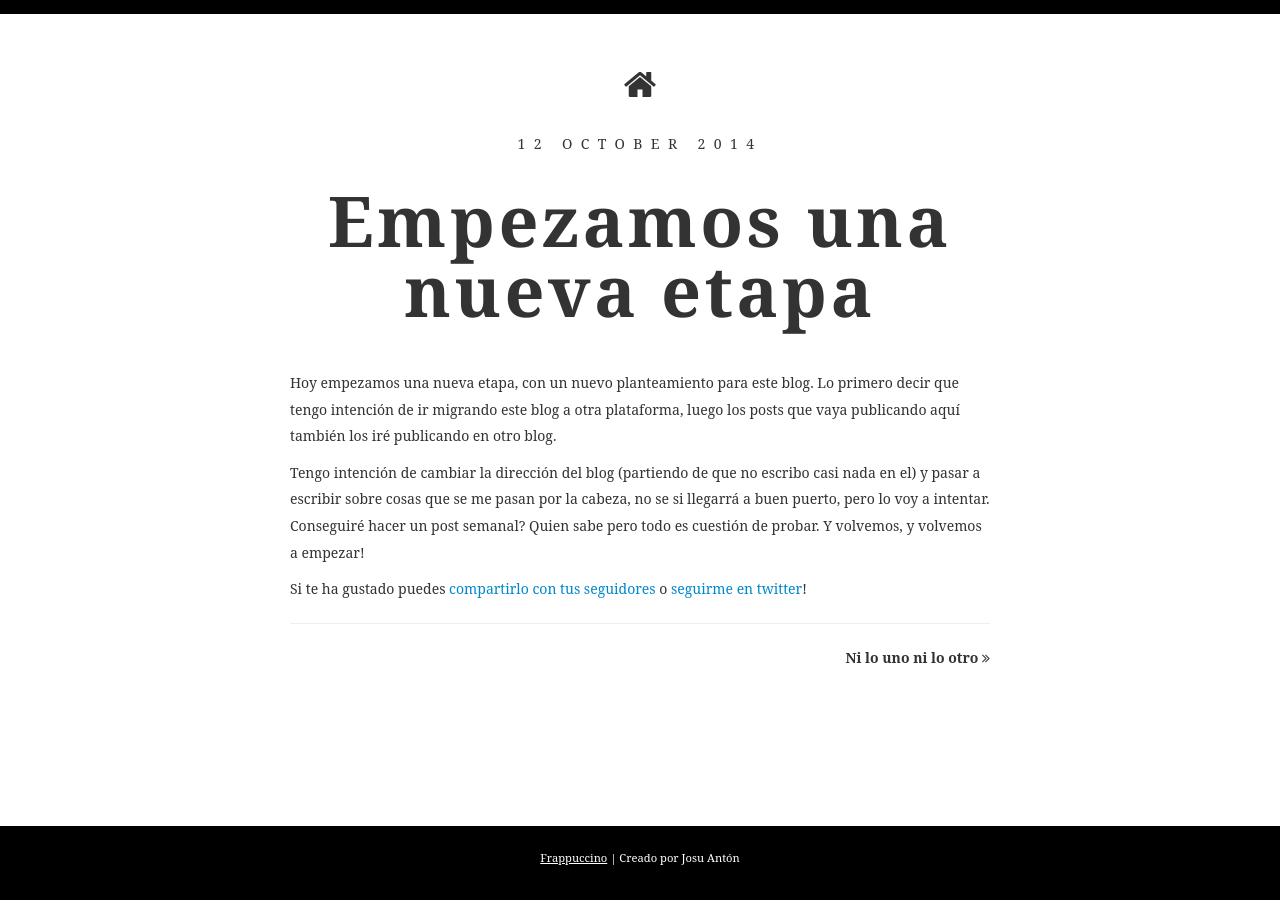
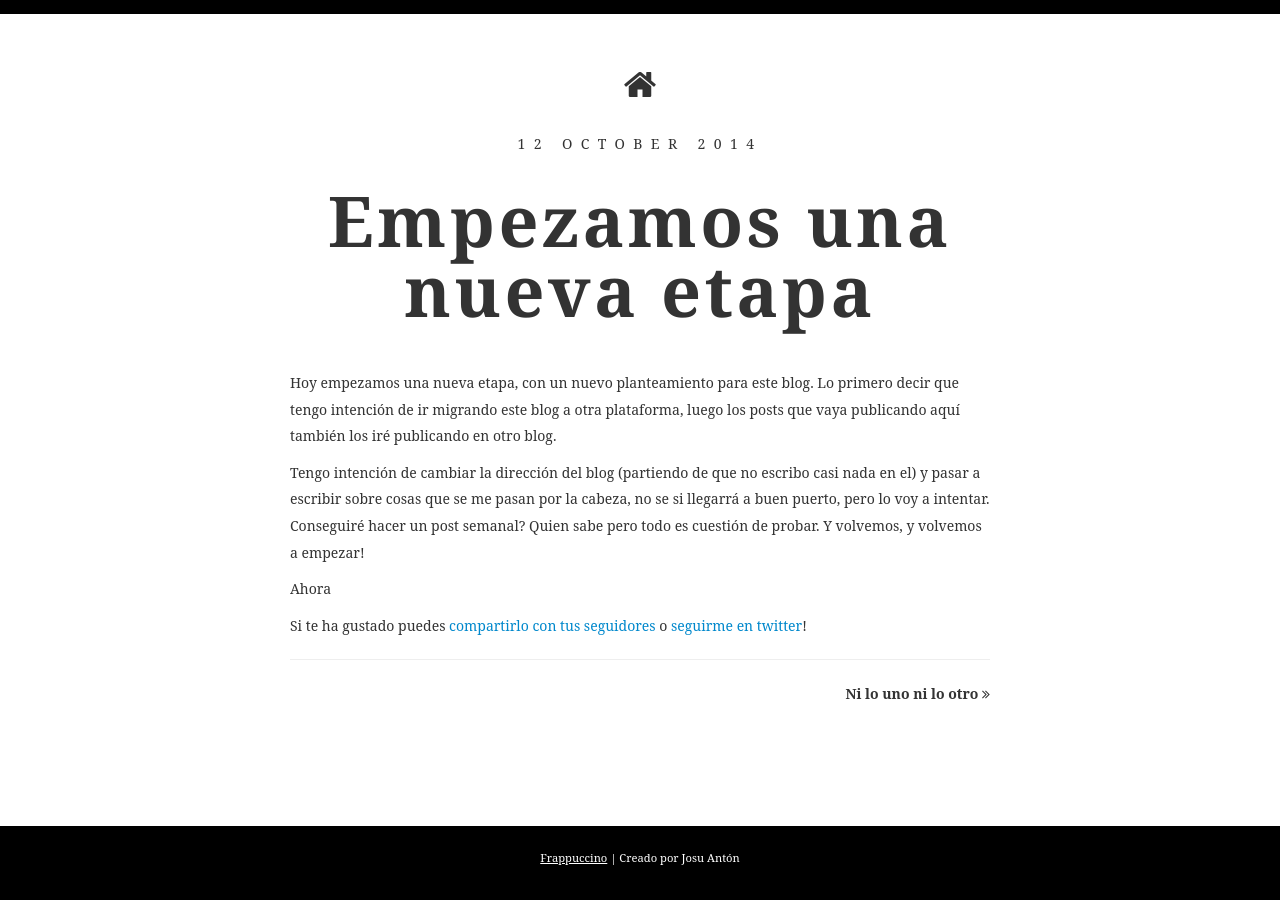
Before and after one commit to josuantonsanz/josuantonsanz.github.io, a Jekyll site: the page built from _posts/2014-10-12-inicio.md, in a window 1280 px wide. Built offline with Jekyll 4.4.1, drawn with Linux system fonts in a browser that asks for light colours; some web fonts are replaced; comment, search, counter and statistics services are not loaded.

Commit message:
Updated 2014-10-12-inicio.md

```diff
--- a/_posts/2014-10-12-inicio.md
+++ b/_posts/2014-10-12-inicio.md
@@ -10,3 +11,5 @@ Tengo intención de cambiar la dirección del blog (partiendo de que no escribo
 se me pasan por la cabeza, no se si llegarrá a buen puerto, pero lo voy a intentar. Conseguiré hacer un post semanal? Quien sabe
 pero todo es cuestión de probar.
 Y volvemos, y volvemos a empezar!
+
+Ahora
```
Also changed, not shown: other parts of _posts/2014-10-12-inicio.md (+1 -0 lines).
